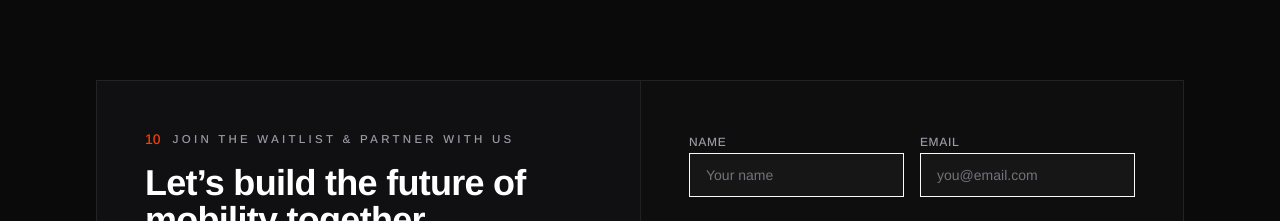
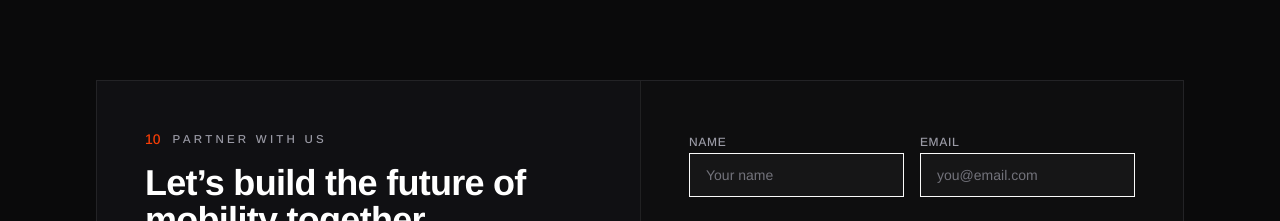
Before and after one commit to leselim/commuttr-website, a React (Vite) app: page / in a window 1280 px wide. Shown: the part 10240-10461 px from the top of the page. Built offline with nearby package versions, Linux system fonts and the light colour scheme.

Commit message:
Update contact section eyebrow to Partner with Us

```diff
--- a/src/components/sections/Contact.tsx
+++ b/src/components/sections/Contact.tsx
@@ -90,7 +90,7 @@ export function Contact() {
               <div className="relative">
                 <div className="flex items-center gap-3">
                   <span className="font-mono text-sm font-medium text-signal">10</span>
-                  <span className="eyebrow text-mist">Join the Waitlist & Partner with Us</span>
+                  <span className="eyebrow text-mist">Partner with Us</span>
                 </div>
                 <h2 className="display mt-4 text-3xl font-bold text-white md:text-4xl">
                   Let&rsquo;s build the future of mobility together.
```
